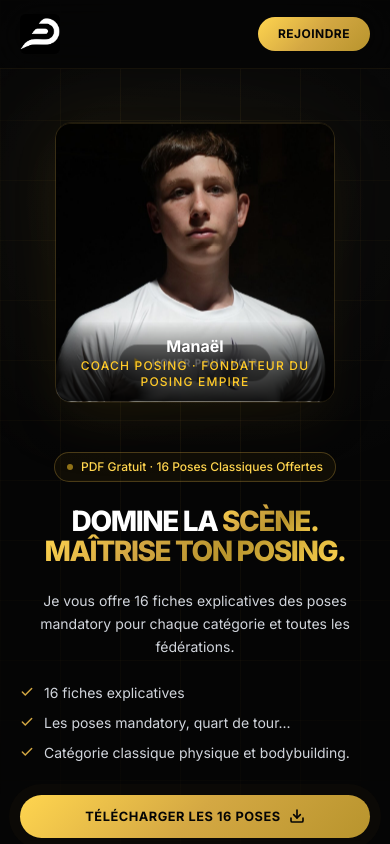
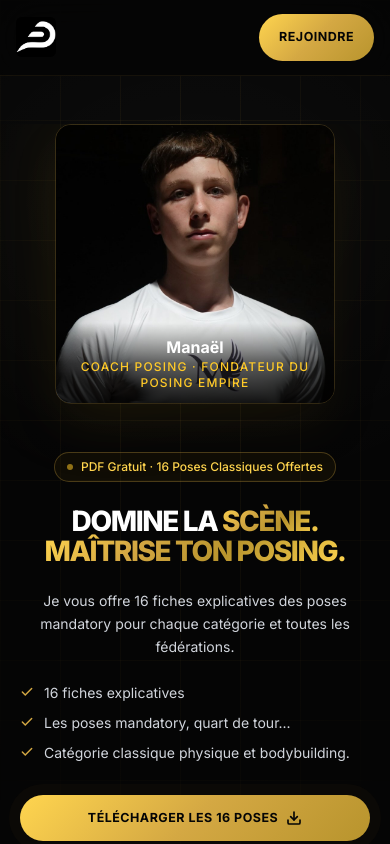
Before and after one commit to sergeimlk/manael-v1, a React (Vite) app: page / in a window 390 px wide. Shown: the top 844 px of the page. Built offline with nearby package versions, Linux system fonts and the light colour scheme.

Commit message:
fix: resolve HERO_VIDEOS parse error, restore useCallback missing import, refactor useCountdown hook, fix mobile scroll in css

```diff
--- a/src/App.jsx
+++ b/src/App.jsx
@@ -214,102 +214,26 @@
 }
 
 /* ─── HERO VIDEO CARD ─── */
+/* HERO VIDEOS — commenté temporairement (hébergement CDN requis pour les fichiers >100MB)
 const HERO_VIDEOS = [
   '/Video/NewManaëlPosing.MP4',
   '/Video/OldManaëlPosing.MP4',
   '/Video/Fix1.mov',
-]
+] */
 
 function HeroVideoCard() {
-  const containerRef = useRef(null)
-  const videoRef = useRef(null)
-  const [isHovering, setIsHovering] = useState(false)
-  const [currentVideoIndex, setCurrentVideoIndex] = useState(0)
-  const lastZoneRef = useRef(-1)
-
-  const getZone = useCallback((e) => {
-    if (!containerRef.current) return 0
-    const rect = containerRef.current.getBoundingClientRect()
-    const relY = e.clientY - rect.top
-    const pct = relY / rect.height
-    if (pct < 0.33) return 0
-    if (pct < 0.66) return 1
-    return 2
-  }, [])
-
-  const handleMouseMove = useCallback((e) => {
-    const zone = getZone(e)
-    if (zone !== lastZoneRef.current) {
-      lastZoneRef.current = zone
-      setCurrentVideoIndex(zone)
-      if (videoRef.current) {
-        videoRef.current.load()
-        videoRef.current.play().catch(() => { })
-      }
-    }
-  }, [getZone])
-
-  const handleMouseEnter = useCallback((e) => {
-    setIsHovering(true)
-    lastZoneRef.current = -1
-    handleMouseMove(e)
-  }, [handleMouseMove])
-
-  const handleMouseLeave = useCallback(() => {
-    setIsHovering(false)
-    lastZoneRef.current = -1
-    if (videoRef.current) {
-      videoRef.current.pause()
-    }
-  }, [])
-
-  // Auto-play when video index changes while hovering
-  useEffect(() => {
-    if (isHovering && videoRef.current) {
-      videoRef.current.load()
-      videoRef.current.play().catch(() => { })
-    }
-  }, [currentVideoIndex, isHovering])
-
   return (
-    <div
-      ref={containerRef}
-      className="w-full max-w-[280px] sm:max-w-sm lg:max-w-md mx-auto lg:mx-0 animate-float flex justify-center lg:justify-end order-1 lg:order-2 cursor-pointer"
-      onMouseEnter={handleMouseEnter}
-      onMouseMove={handleMouseMove}
-      onMouseLeave={handleMouseLeave}
-    >
+    <div className="w-full max-w-[280px] sm:max-w-sm lg:max-w-md mx-auto lg:mx-0 animate-float flex justify-center lg:justify-end order-1 lg:order-2">
       <div className="relative w-full">
         <div className="absolute -inset-3 bg-gradient-to-br from-gold-400/8 via-gold-600/5 to-transparent rounded-3xl blur-2xl" />
         <div className="relative rounded-2xl overflow-hidden border border-gold-500/20 shadow-2xl shadow-gold-900/30">
-          {/* Photo statique */}
           <img
             src="/clients/manael/manael.jpg"
             alt="Manaël — Coach Posing Expert, Fondateur de Posing Empire"
-            className={`w-full h-auto object-cover transition-opacity duration-300 ${isHovering ? 'opacity-0' : 'opacity-100'}`}
+            className="w-full h-auto object-cover"
             loading="eager"
             fetchPriority="high"
           />
-          {/* Vidéo hover */}
-          <video
-            ref={videoRef}
-            key={HERO_VIDEOS[currentVideoIndex]}
-            src={HERO_VIDEOS[currentVideoIndex]}
-            muted
-            playsInline
-            loop
-            preload="metadata"
-            className={`absolute inset-0 w-full h-full object-cover transition-opacity duration-300 ${isHovering ? 'opacity-100' : 'opacity-0'}`}
-          />
-          {/* Zone hover hint */}
-          <div className={`absolute inset-0 transition-opacity duration-300 ${isHovering ? 'opacity-0' : 'opacity-100'}`}>
-            <div className="mt-50 absolute inset-0 flex items-center justify-center">
-              <div className="bg-black/40 backdrop-blur-sm rounded-full px-3 py-2.5 flex items-center gap-2 border border-white/10">
-                <svg width="12" height="12" viewBox="0 0 24 24" fill="currentColor" className="text-gold-400"><path d="M5 3l14 9-14 9V3z" /></svg>
-                <span className="text-white text-[10px] font-semibold uppercase tracking-widest">Hover pour voir</span>
-              </div>
-            </div>
-          </div>
           <div className="absolute bottom-0 left-0 right-0 px-4 py-3 bg-gradient-to-t from-black/90 via-black/60 to-transparent">
             <p className="font-bold text-base text-white text-center">Manaël</p>
             <p className="text-gold-400 text-xs font-medium text-center uppercase tracking-widest">
@@ -810,8 +734,7 @@
 /* ─── COUNTDOWN HOOK ─── */
 const SKOOL_OPEN_DATE = new Date('2026-05-09T00:00:00')
 
-function useCountdown(target) {
-  const calc = () => {
+const getTimeLeft = (target) => {
   const diff = Math.max(0, target - Date.now())
   return {
     days: Math.floor(diff / (1000 * 60 * 60 * 24)),
@@ -820,11 +743,15 @@
     seconds: Math.floor((diff / 1000) % 60),
   }
 }
-  const [time, setTime] = useState(calc)
+
+function useCountdown(target) {
+  const [time, setTime] = useState(() => getTimeLeft(target))
+
   useEffect(() => {
-    const t = setInterval(() => setTime(calc()), 1000)
+    const t = setInterval(() => setTime(getTimeLeft(target)), 1000)
     return () => clearInterval(t)
-  }, [])
+  }, [target])
+
   return time
 }
 
--- a/src/index.css
+++ b/src/index.css
@@ -100,6 +100,7 @@
 
 html {
   scroll-behavior: smooth;
+  overflow-x: hidden;
 }
 
 .font-display {
@@ -111,6 +112,8 @@
   background-color: var(--color-bg-primary);
   color: #E5E5E5;
   overflow-x: hidden;
+  overflow-y: auto;
+  -webkit-overflow-scrolling: touch;
   -webkit-font-smoothing: antialiased;
   -moz-osx-font-smoothing: grayscale;
 }
@@ -676,3 +679,65 @@
   object-fit: cover;
   transition: transform 0.6s cubic-bezier(0.4, 0, 0.2, 1);
 }
+
+/* ══════════════════════════════════════════════════
+   MOBILE OPTIMIZATIONS (max-width: 639px)
+   ══════════════════════════════════════════════════ */
+@media (max-width: 639px) {
+  /* Prevent any child from overflowing horizontally */
+  .main-container,
+  section,
+  header,
+  footer {
+    max-width: 100vw;
+    overflow-x: hidden;
+  }
+
+  /* Section spacing réduit sur mobile */
+  .section-padding {
+    padding-top: 3rem;
+    padding-bottom: 3rem;
+  }
+
+  /* Titres de section plus petits */
+  .section-title {
+    font-size: 1.5rem;
+  }
+
+  /* Pose cards : 2 colonnes sur mobile, pas de hover scale */
+  .pose-card:hover {
+    transform: none;
+  }
+
+  /* Boutons : pleine largeur et taille confortable */
+  .btn-primary-gold,
+  .btn-secondary-gold {
+    width: 100%;
+    justify-content: center;
+    padding: 0.875rem 1.25rem;
+    font-size: 0.78rem;
+  }
+
+  /* Popup : pleine hauteur mobile */
+  .popup-overlay {
+    align-items: flex-end;
+  }
+
+  .popup-box {
+    border-radius: 1.25rem 1.25rem 0 0;
+    max-height: 92dvh;
+    overflow-y: auto;
+    -webkit-overflow-scrolling: touch;
+  }
+
+  /* Navbar sur mobile : réduire padding */
+  nav .main-container {
+    padding-left: 1rem;
+    padding-right: 1rem;
+  }
+
+  /* Hero : empêcher le float d'agrandir la page */
+  .animate-float {
+    animation: none;
+  }
+}
```
Lines whose indentation alone changed are shown as unchanged.
